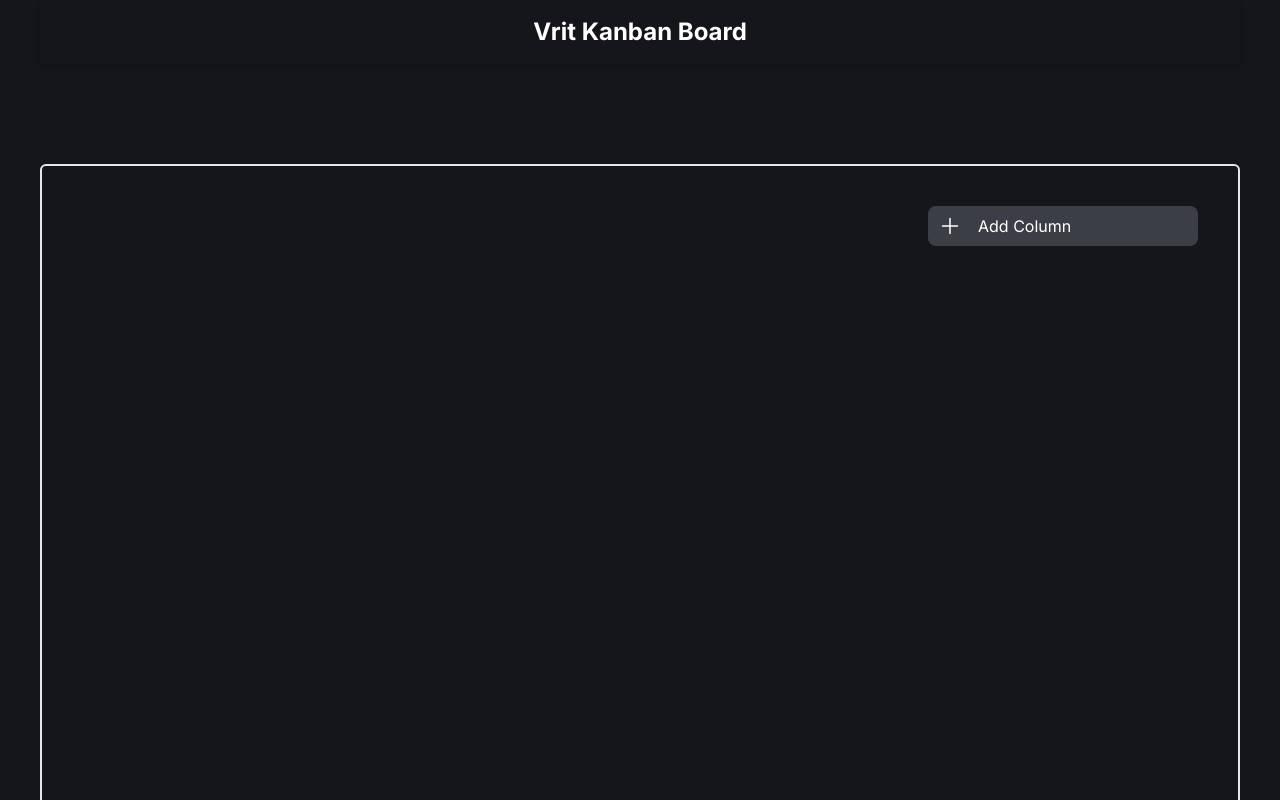
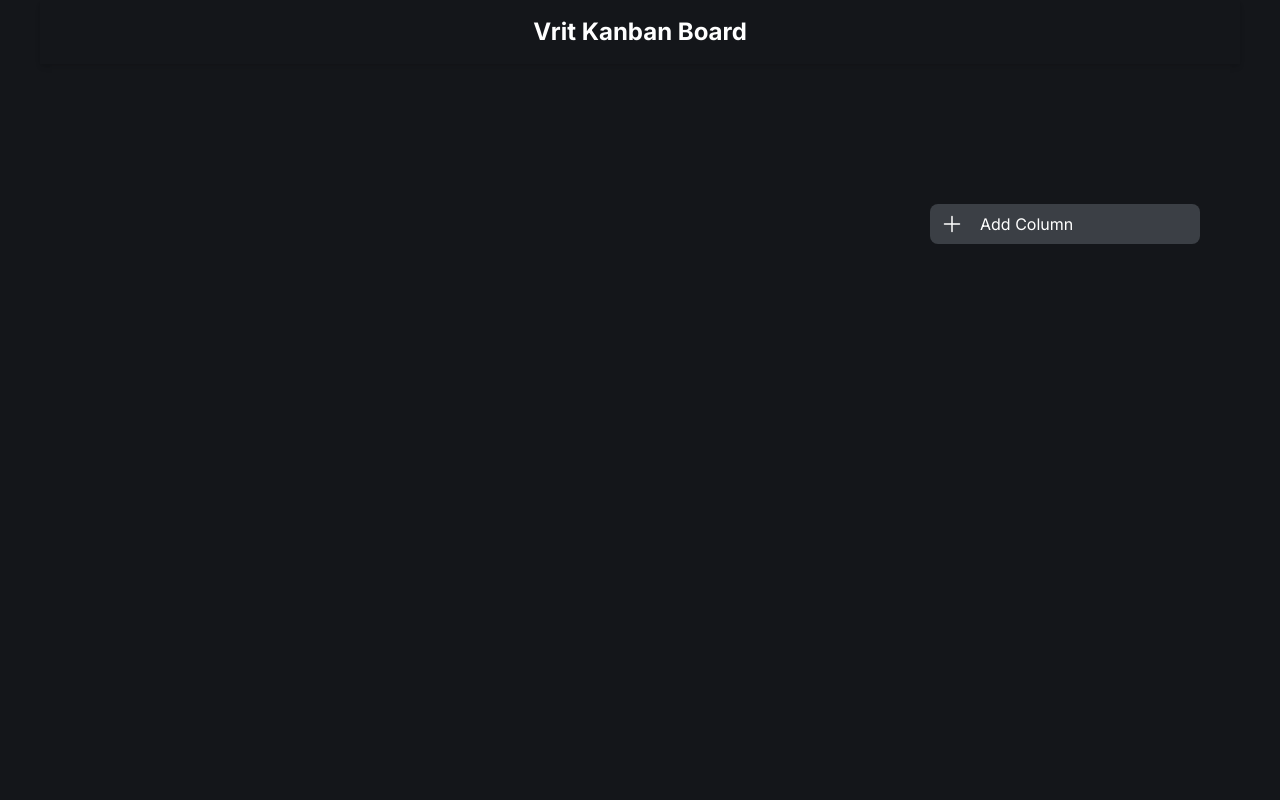
Before and after one commit to Rijan-Joshi/Kanban-Board, a React (Vite) app in the folder Kanban Drag and Drop/: page / in a window 1280 px wide. Shown: the top 800 px of the page. Built offline with nearby package versions, Linux system fonts and the light colour scheme.

Commit message:
Fixed border

```diff
--- a/Kanban Drag and Drop/src/components/Board/board.tsx
+++ b/Kanban Drag and Drop/src/components/Board/board.tsx
@@ -171,7 +171,7 @@ const Board = () => {
         overflow-x-auto
         overflow-y-hidden
         p-[40px]
-        border-2
+
         rounded-md
       "
       transition={{ duration: 0.2 }}
```
